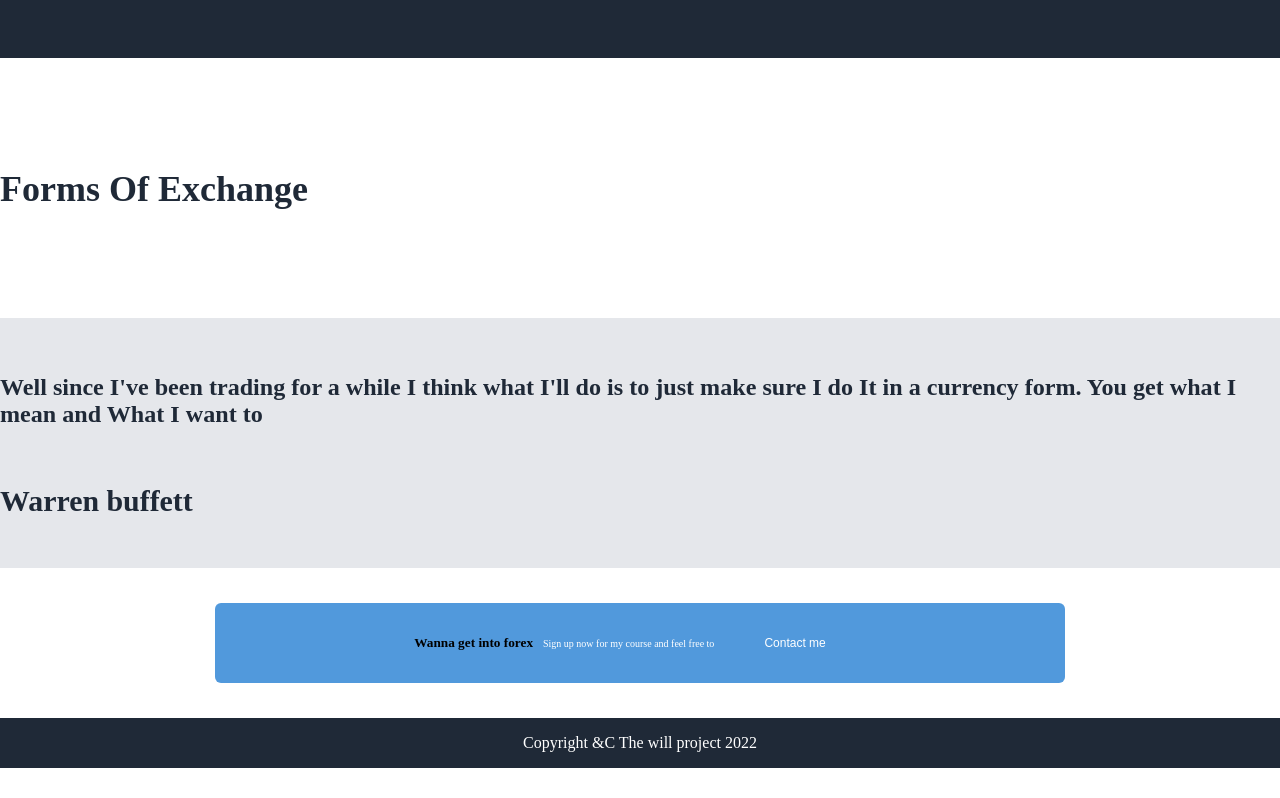
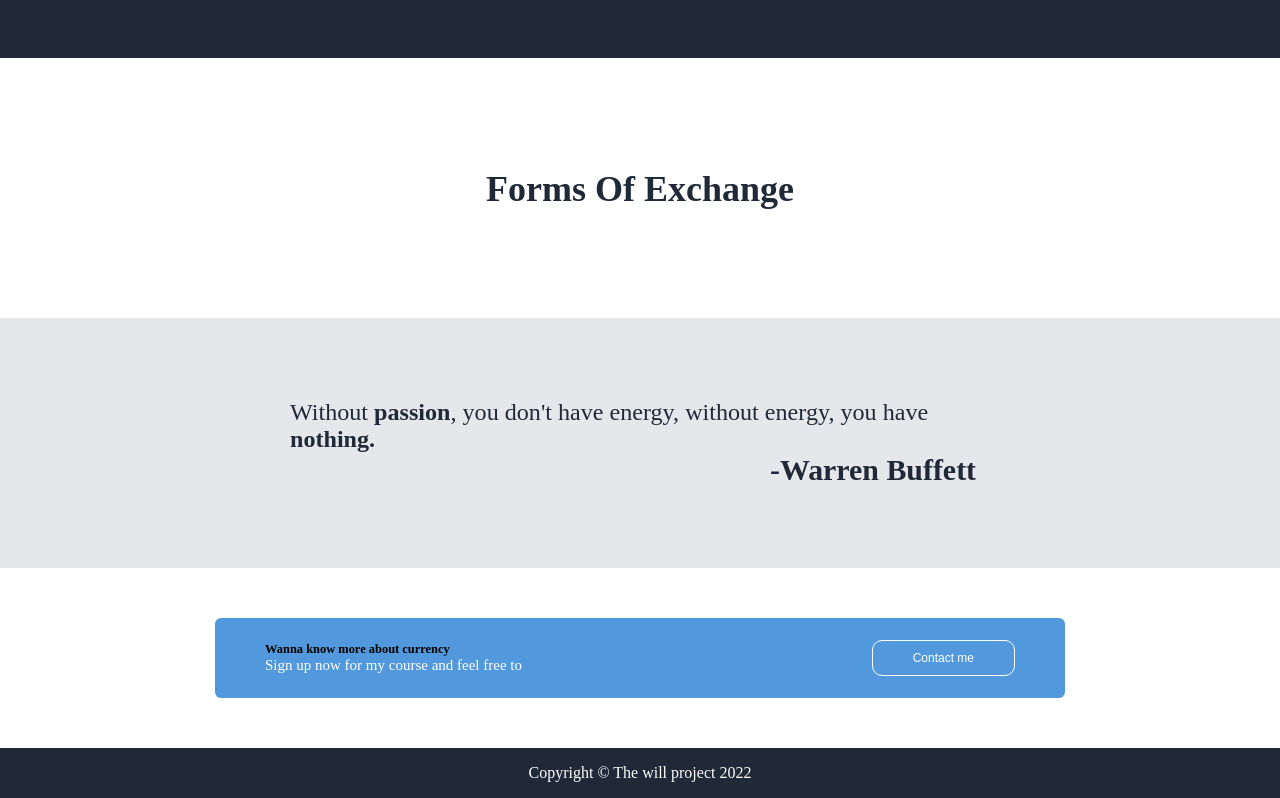
Before and after one commit to IamLiam09/First-landing-page, a plain HTML site: page index.html in a window 1280 px wide. Shown: the part 242-1040 px from the top of the page. Before the commit the page ends 1010 px from the top, so only its background shows below. Drawn offline with Linux system fonts and the light colour scheme.

Commit message:
I'm close to finishing the landing page

```diff
--- a/index.html
+++ b/index.html
@@ -4,7 +4,7 @@
     <meta charset="UTF-8">
     <meta http-equiv="X-UA-Compatible" content="IE=edge">
     <meta name="viewport" content="width=device-width, initial-scale=1.0">
-    <title>Landing page</title>
+    <title>Cryptocurrency</title>
     <link rel="stylesheet" href="style.css">
 </head>
 <body>
@@ -20,7 +20,7 @@
             </div>
         </header>
         <div class="bigger">
-            <h1>Currency</h1>
+            <h1>Cryptocurrency</h1>
             <p>Money can be noted to be a form of exchange
                 but it seems to be changing in recent years.
             </p>
@@ -28,6 +28,7 @@
         </div>
     </div>
     <div class="currency">
+        <div class="currencyitems">
             <h6>Forms Of Exchange</h6>
             <div class="exchange_pictures">
                 <img src="">
@@ -36,22 +37,27 @@
                 <img src="">
             </div>
         </div>
+    </div>
     <div class="stupidquote">
-        <h6>Well since I've been trading for a while
-            I think what I'll do is to just make sure I do It
-            in a currency form. You get what I mean and What I want to
-        </h6>
-        <h5>Warren buffett</h5>
+        <div class="pressedquote">
+            <h6>Without <b>passion</b>, you don't have energy,
+            without energy, you have <b>nothing.</b></h6>
+            <h5>-Warren Buffett</h5>
+        </div>
     </div>
     <div class="clickme">
         <div class="blue">
-            <h5>Wanna get into forex</h5>
+            <div class="bluetext">
+                <h5>Wanna know more about currency</h5>
                 <p>Sign up now for my course and feel free to </p>
-            <button>Contact me</button>
+            </div>
+            <div class="buttondiv">
+                <button class="btn">Contact me</button>
+            </div>
         </div>
     </div>
     <div class="footerdiv">
-        <p>Copyright &C The will project 2022</p>
+        <p>Copyright &copy; The will project 2022</p>
     </div>
 </body>
 </html>
--- a/style.css
+++ b/style.css
@@ -8,6 +8,13 @@ p{
     margin: 0px;
     padding: 10px;
     color: white;
+}
+h5, h6{
+    padding: 0;
+    margin: 0;
+}
+h6{
+    font-weight: lighter;
 }
 .semiblack{
     width: 100%;
@@ -58,6 +65,7 @@ button{
 .currency{
     display: flex;
     padding-top: 110px;
+    justify-content: center;
     text-align: center;
     height: 150px;
 }
@@ -73,29 +81,48 @@ button{
     height: 250px;
     font-size: 36px;
     color: #1F2937;
+    display: flex;
+    justify-content: center;
+    align-items: center;
+}
+.pressedquote{
+    width: 700px;
+}
+.pressedquote h5{
+    padding-left: 480px;
 }
 .clickme{
     display: flex;
-    height: 150px;
+    height: 180px;
     justify-content: center;
     align-items: center;
+
 }
 .clickme .blue{
     width: 850px;
     height: 80px;
     background-color: rgba(38, 128, 212, 0.801);
     display: flex;
-    justify-content: center;
+    justify-content: space-between;
     align-items: center;
     border-radius: 6px;
 }
+.clickme .blue .bluetext{
+    padding-left: 50px;
+    font-size: 15px;
+}
 .blue p{
-    font-size: 10px;
+    font-size: 15px;
+    padding: 0;
 }
-.blue button{
+.blue .buttondiv{
+    padding-right: 50px;
+}
+.blue .btn{
     background-color: transparent;
     border-radius: 10px;
     border-color: white;
+    border: 1px solid white;
 }
 .footerdiv{
     display: flex;
```
Lines whose indentation alone changed are shown as unchanged.
